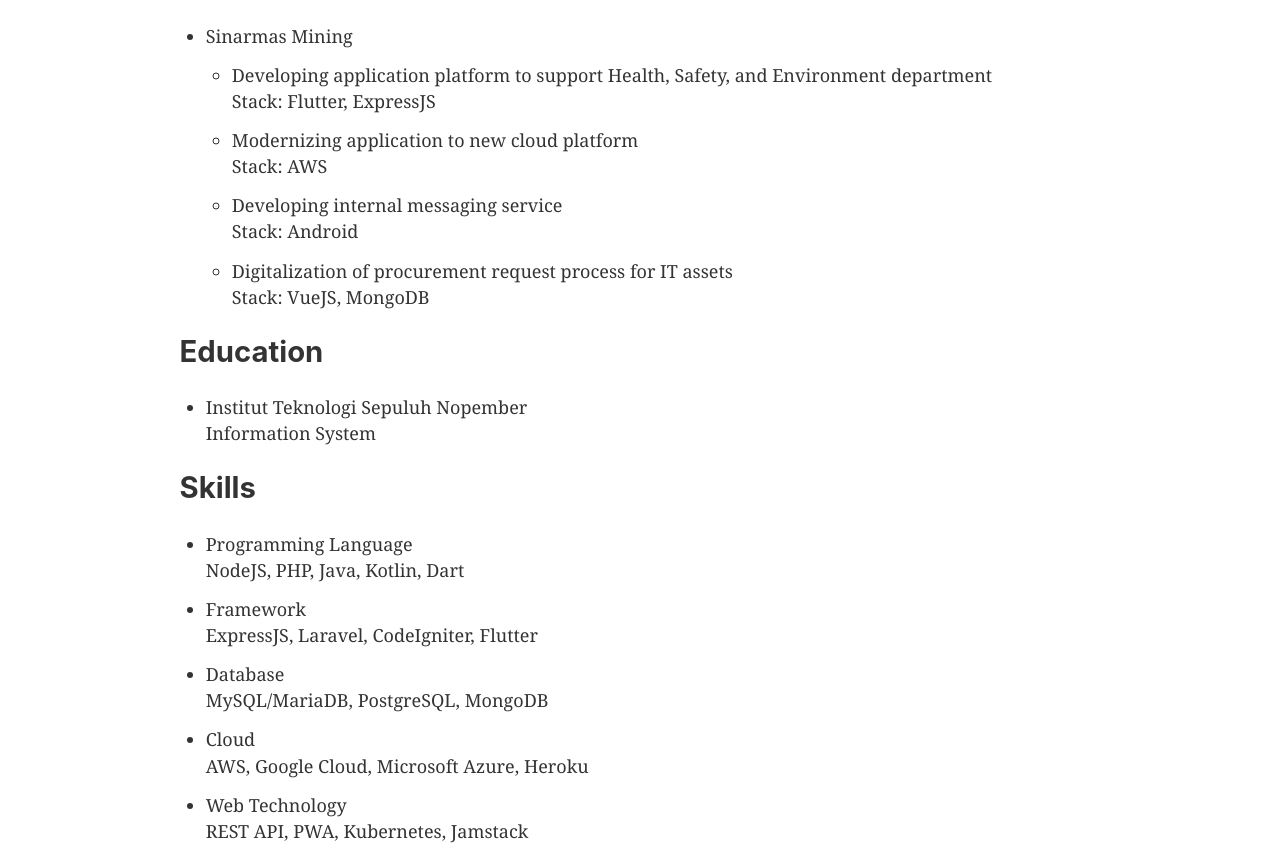
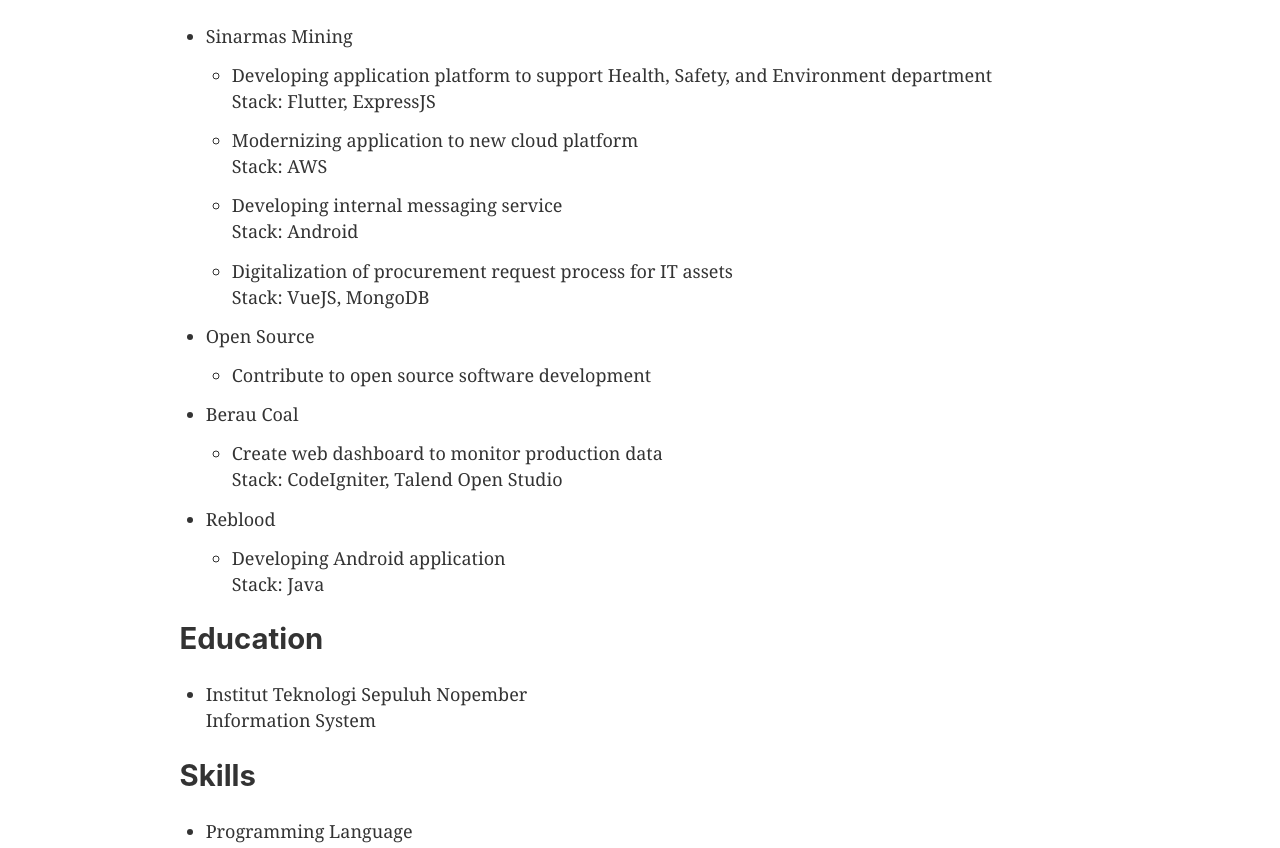
Before and after one commit to Izzur/resume, a Gatsby site: page / in a window 1280 px wide. Shown: the part 229-1077 px from the top of the page. Built offline with nearby package versions, Linux system fonts and the light colour scheme; Gatsby itself is replaced by a stand-in of ours.

Commit message:
Update index content

```diff
--- a/src/pages/index.js
+++ b/src/pages/index.js
@@ -21,6 +21,23 @@ const IndexPage = () => (
           Stack: VueJS, MongoDB</li>
         </ul>
       </li>
+      <li>Open Source
+        <ul>
+          <li>Contribute to open source software development</li>
+        </ul>
+      </li>
+      <li>Berau Coal
+        <ul>
+          <li>Create web dashboard to monitor production data<br></br>
+          Stack: CodeIgniter, Talend Open Studio</li>
+        </ul>
+      </li>
+      <li>Reblood
+        <ul>
+          <li>Developing Android application<br></br>
+          Stack: Java</li>
+        </ul>
+      </li>
     </ul>
     <h2>Education</h2>
     <ul>
```
